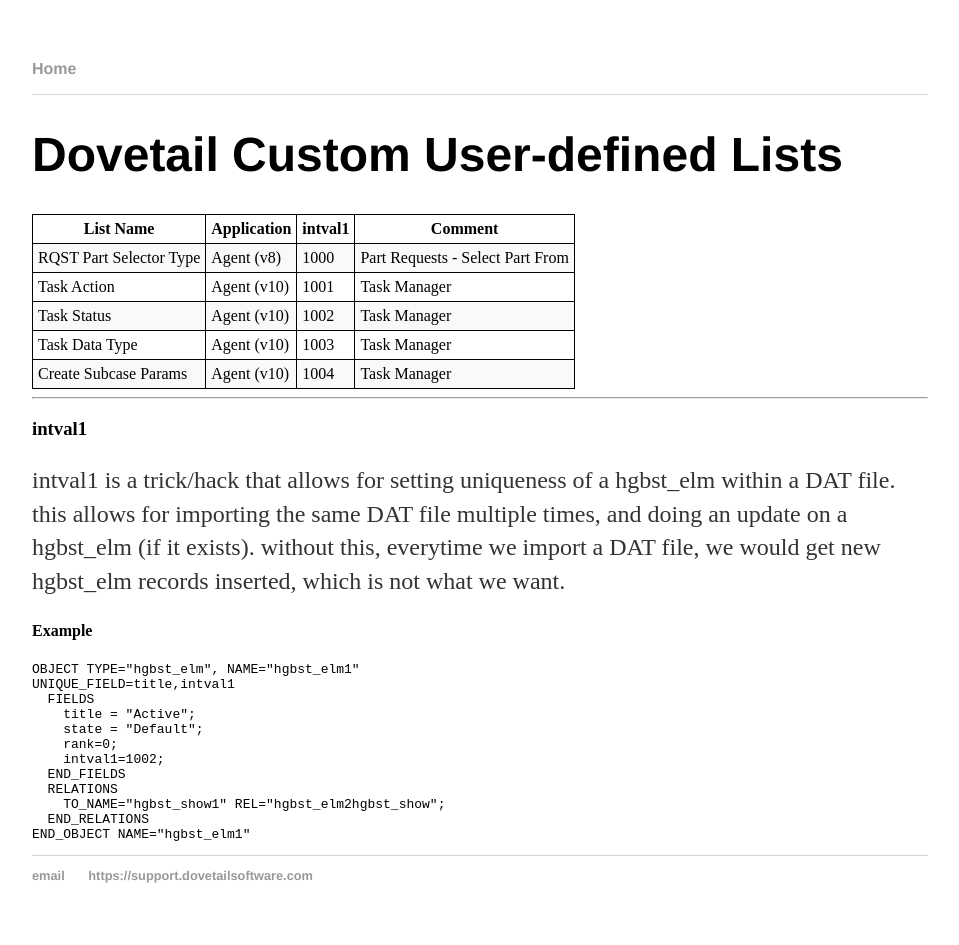
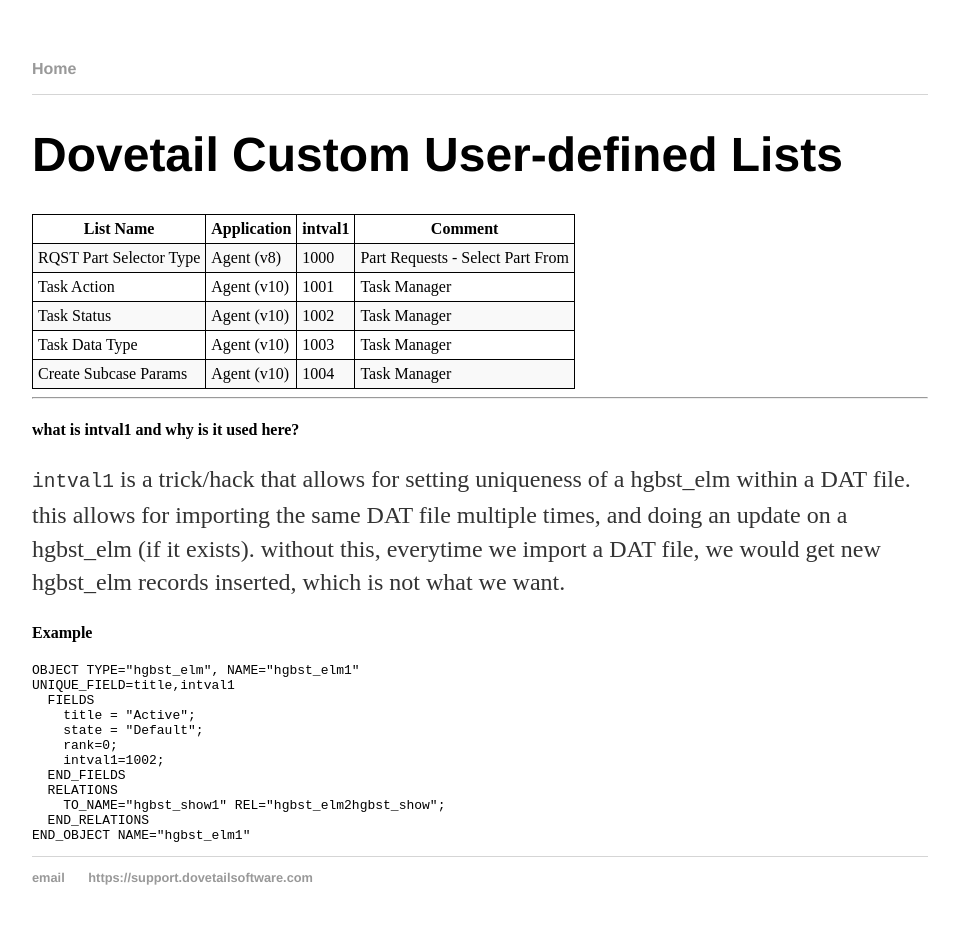
Before and after one commit to DovetailSoftware/dovetail-defined, a Jekyll site: the page built from pages/user-defined-lists.md, in a window 1280 px wide. Shown: the whole page, without its empty margins (160-1119 px from the left). Built offline with Jekyll 4.4.1, drawn with Linux system fonts in a browser that asks for light colours.

Commit message:
Update user-defined-lists.md

```diff
--- a/pages/user-defined-lists.md
+++ b/pages/user-defined-lists.md
@@ -16,11 +16,9 @@
 
 ---
 
-### intval1
+#### what is intval1 and why is it used here?
 
-intval1 is a trick/hack that allows for setting uniqueness of a hgbst_elm within a DAT file.
-this allows for importing the same DAT file multiple times, and doing an update on a hgbst_elm (if it exists).
-without this, everytime we import a DAT file, we would get new hgbst_elm records inserted, which is not what we want.
+`intval1` is a trick/hack that allows for setting uniqueness of a hgbst_elm within a DAT file. this allows for importing the same DAT file multiple times, and doing an update on a hgbst_elm (if it exists). without this, everytime we import a DAT file, we would get new hgbst_elm records inserted, which is not what we want.
 
 #### Example
 
```
